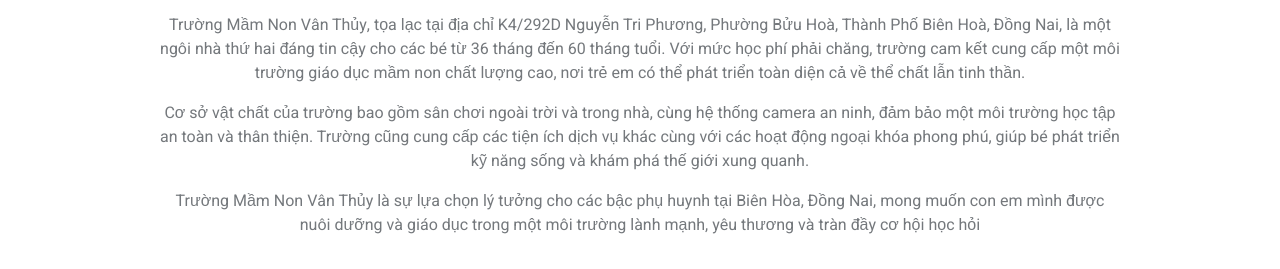
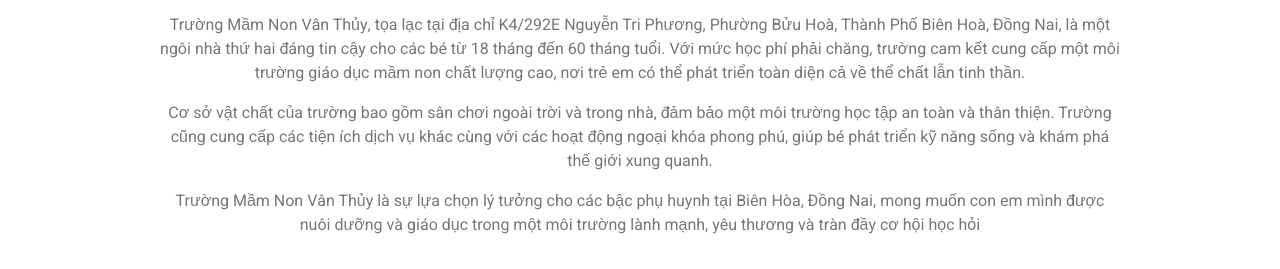
Before and after one commit to vanan2709/vanthuy, a plain HTML site: page index.html in a window 1280 px wide. Shown: the part 531-800 px from the top of the page. Drawn offline with nearby package versions, Linux system fonts and the light colour scheme.

Commit message:
Update index.html

```diff
--- a/index.html
+++ b/index.html
@@ -86,8 +86,8 @@
             <div class="container">
                 <div class="text-center mx-auto mb-5 wow fadeInUp" data-wow-delay="0.1s" style="max-width: 960px;">
                     <h1 class="mb-3">Giới Thiệu</h1>
-                    <p>Trường Mầm Non Vân Thủy, tọa lạc tại địa chỉ K4/292D Nguyễn Tri Phương, Phường Bửu Hoà, Thành Phố Biên Hoà, Đồng Nai, là một ngôi nhà thứ hai đáng tin cậy cho các bé từ 36 tháng đến 60 tháng tuổi. Với mức học phí phải chăng, trường cam kết cung cấp một môi trường giáo dục mầm non chất lượng cao, nơi trẻ em có thể phát triển toàn diện cả về thể chất lẫn tinh thần. </p>
-					<p>Cơ sở vật chất của trường bao gồm sân chơi ngoài trời và trong nhà, cùng hệ thống camera an ninh, đảm bảo một môi trường học tập an toàn và thân thiện. Trường cũng cung cấp các tiện ích dịch vụ khác cùng với các hoạt động ngoại khóa phong phú, giúp bé phát triển kỹ năng sống và khám phá thế giới xung quanh.</p>
+                    <p>Trường Mầm Non Vân Thủy, tọa lạc tại địa chỉ K4/292E Nguyễn Tri Phương, Phường Bửu Hoà, Thành Phố Biên Hoà, Đồng Nai, là một ngôi nhà thứ hai đáng tin cậy cho các bé từ 18 tháng đến 60 tháng tuổi. Với mức học phí phải chăng, trường cam kết cung cấp một môi trường giáo dục mầm non chất lượng cao, nơi trẻ em có thể phát triển toàn diện cả về thể chất lẫn tinh thần. </p>
+					<p>Cơ sở vật chất của trường bao gồm sân chơi ngoài trời và trong nhà,  đảm bảo một môi trường học tập an toàn và thân thiện. Trường cũng cung cấp các tiện ích dịch vụ khác cùng với các hoạt động ngoại khóa phong phú, giúp bé phát triển kỹ năng sống và khám phá thế giới xung quanh.</p>
 					<p>Trường Mầm Non Vân Thủy là sự lựa chọn lý tưởng cho các bậc phụ huynh tại Biên Hòa, Đồng Nai, mong muốn con em mình được nuôi dưỡng và giáo dục trong một môi trường lành mạnh, yêu thương và tràn đầy cơ hội học hỏi</p>
                 </div>
                 <div class="row g-4">
```
